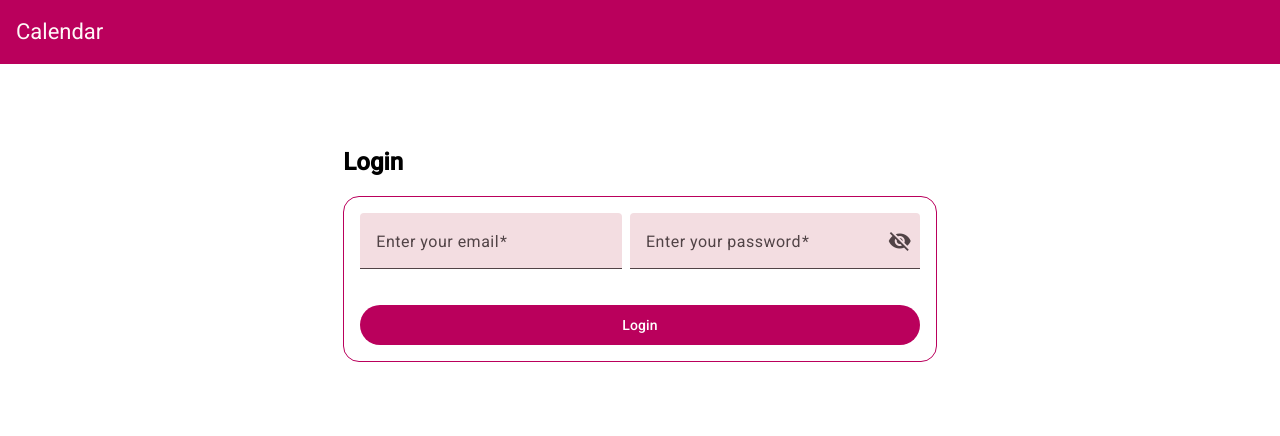
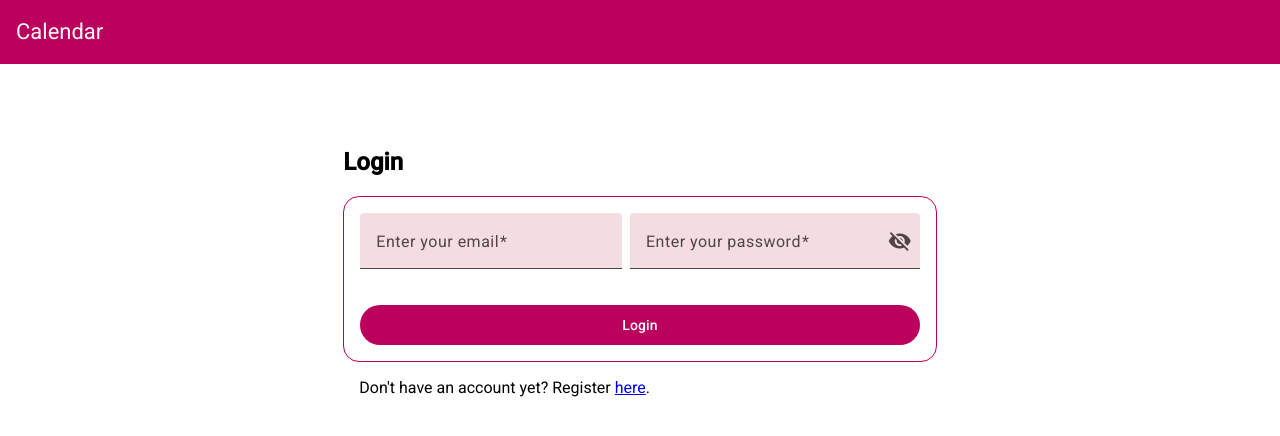
Before and after one commit to Patrick-S-Foster/calendar-project, an Angular app in the folder website/: page /login in a window 1280 px wide. Shown: the top 436 px of the page. Built offline with nearby package versions, Linux system fonts and the light colour scheme.

Commit message:
Added ng-content to the credential form, and used it in the login and register forms.

```diff
--- a/website/src/app/credential-form/credential-form.component.html
+++ b/website/src/app/credential-form/credential-form.component.html
@@ -32,4 +32,8 @@
             }
         </button>
     </form>
+
+    <div class="content-wrapper">
+        <ng-content></ng-content>
+    </div>
 </div>
--- a/website/src/app/credential-form/credential-form.component.scss
+++ b/website/src/app/credential-form/credential-form.component.scss
@@ -28,3 +28,7 @@ mat-spinner {
           active-indicator-color: var(--mat-sys-surface),
   ));
 }
+
+.content-wrapper {
+  margin: 0.5em var(--mat-sys-corner-large);
+}
--- a/website/src/app/login/login.component.html
+++ b/website/src/app/login/login.component.html
@@ -1 +1,3 @@
-<app-credential-form title="Login" submitButtonText="Login"></app-credential-form>
+<app-credential-form title="Login" submitButtonText="Login">
+    <p>Don't have an account yet? Register <a routerLink="/register">here</a>.</p>
+</app-credential-form>
--- a/website/src/app/login/login.component.ts
+++ b/website/src/app/login/login.component.ts
@@ -1,10 +1,12 @@
 import {Component} from '@angular/core';
 import {CredentialFormComponent} from "../credential-form/credential-form.component";
+import {RouterLink} from "@angular/router";
 
 @Component({
     selector: 'app-login',
     imports: [
-        CredentialFormComponent
+        CredentialFormComponent,
+        RouterLink
     ],
     templateUrl: './login.component.html',
     styleUrl: './login.component.scss'
--- a/website/src/app/register/register.component.html
+++ b/website/src/app/register/register.component.html
@@ -1,2 +1,4 @@
 <app-credential-form #registerForm title="Register" submitButtonText="Submit"
-                     (submitForm)="submitForm($event)">Test</app-credential-form>
+                     (submitForm)="submitForm($event)">
+    <p>Already have an account? Login <a routerLink="/login">here</a>.</p>
+</app-credential-form>
--- a/website/src/app/register/register.component.ts
+++ b/website/src/app/register/register.component.ts
@@ -1,12 +1,13 @@
 import {Component, ViewChild} from '@angular/core';
 import {CredentialFormComponent} from "../credential-form/credential-form.component";
-import {Router} from "@angular/router";
+import {Router, RouterLink} from "@angular/router";
 import {EventService} from "../event.service";
 
 @Component({
     selector: 'app-register',
     imports: [
-        CredentialFormComponent
+        CredentialFormComponent,
+        RouterLink
     ],
     templateUrl: './register.component.html',
     styleUrl: './register.component.scss'
```
